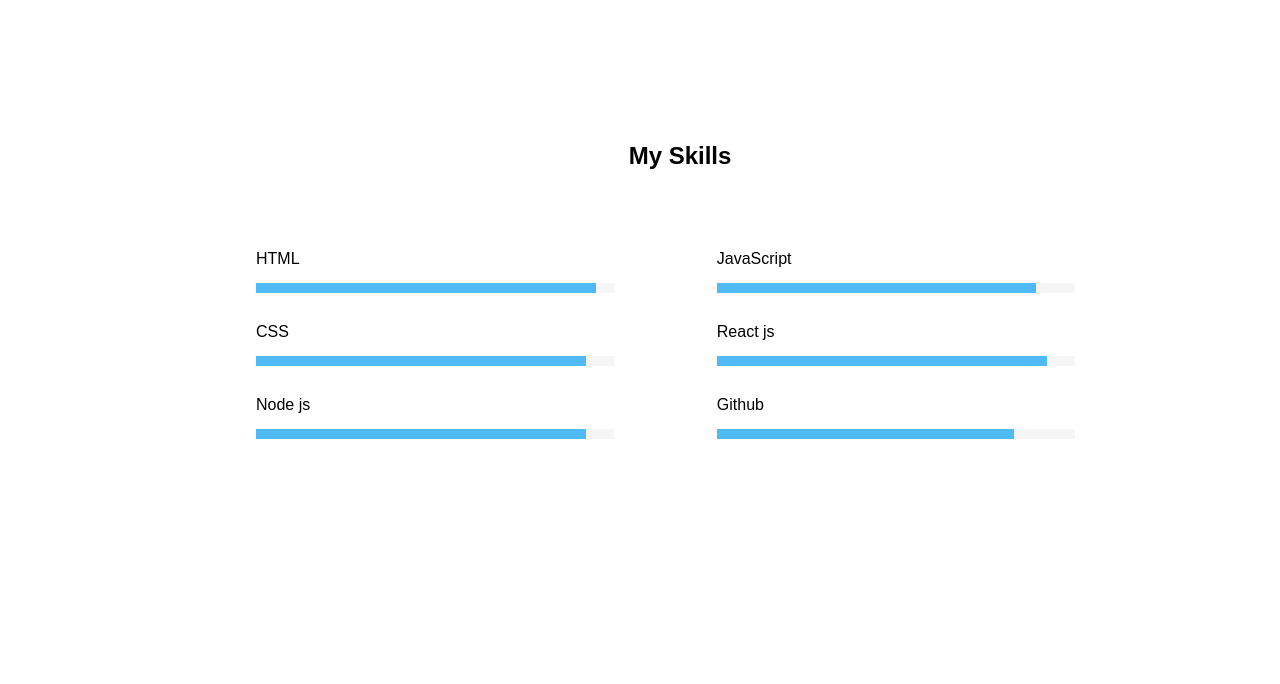
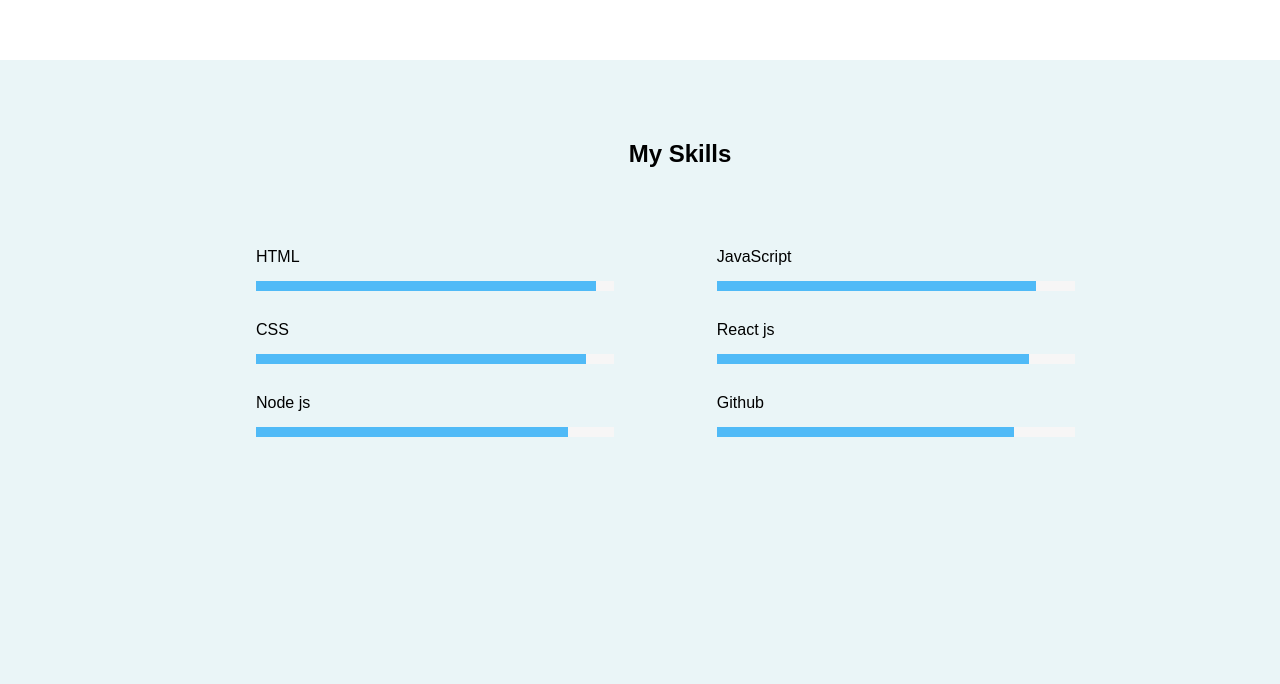
Before and after one commit to Fidela1/My-Brand, a website: page index.html in a window 1280 px wide. Shown: the part 1736-2420 px from the top of the page. Drawn offline with Linux system fonts and the light colour scheme; no server answers.

Commit message:
Add changes on skills page

```diff
--- a/css/style.css
+++ b/css/style.css
@@ -850,19 +850,19 @@ input[type=submit]:hover {
 }
 
 .myWork h1 {
+  margin-top: 5rem;
   margin-bottom: 8rem;
   text-align: center;
 }
 
 
-
-
 .skills {
-  width: 50%;
+  background-color: rgb(234, 245, 247);
   align-items: center;
-  height: 100vh;
+  height: 90vh;
   text-align: justify;
   width: 100%;
+  margin-top: 6rem;
 }
 .my-skill {
   display: flex;
@@ -886,7 +886,7 @@ input[type=submit]:hover {
 }
 .skills h1 {
   text-align: center;
-  padding-top: 10%;
+  padding-top: 5rem;
   margin-bottom: 5rem;
   margin-left: 5rem;
 }
@@ -916,12 +916,16 @@ input[type=submit]:hover {
   margin-bottom: 30px;
 }
 
-.git {
- width: 86%;
+.node {
+ width: 87%;
   background-color: #50baf7;
   margin-bottom: 30px;
 }
-
+.react {
+  width: 87%;
+   background-color: #50baf7;
+   margin-bottom: 30px;
+ }
 .github {
   width: 83%;
   background-color: #50baf7;
--- a/index.html
+++ b/index.html
@@ -100,7 +100,7 @@
       </div>
       <p>Node js</p>
       <div class="my-skills">
-        <div class="knowledge css"></div>
+        <div class="knowledge node"></div>
       </div>
     </div>
     <div class="java">
@@ -111,7 +111,7 @@
 
       <p>React js</p>
       <div class="my-skills">
-        <div class="knowledge css"></div>
+        <div class="knowledge react"></div>
       </div>
       <p>Github</p>
       <div class="my-skills">
```
